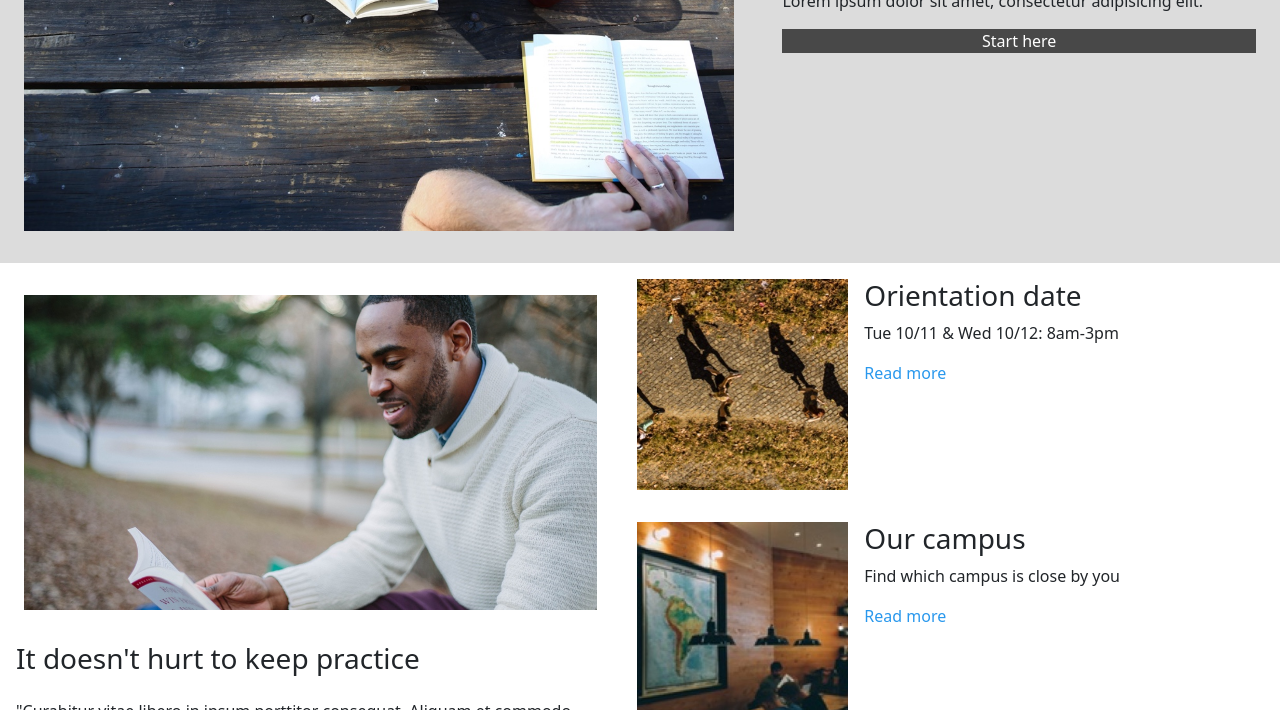
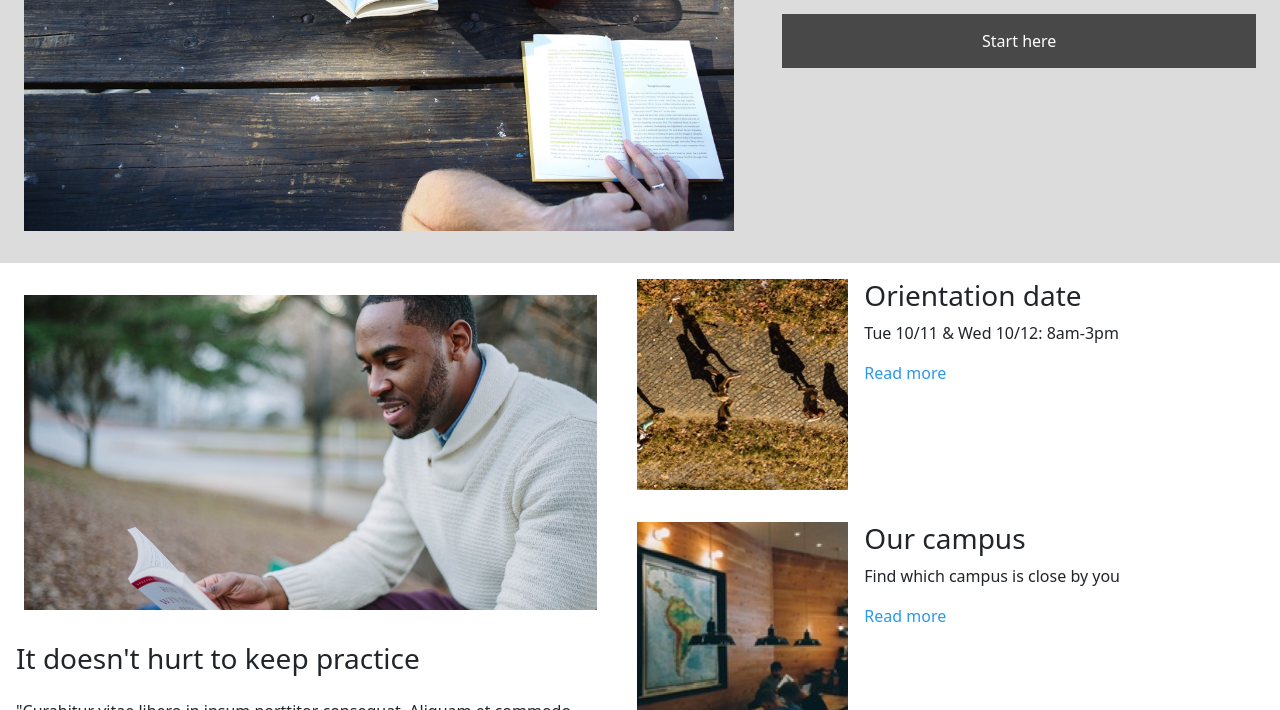
Before and after one commit to khaopatChp/khaopatChp.github.io, a plain HTML site: page colmar-academy/index.html in a window 1280 px wide. Shown: the part 390-1100 px from the top of the page. Drawn offline with nearby package versions, Linux system fonts and the light colour scheme.

Commit message:
edit banner

```diff
--- a/colmar-academy/css/style.css
+++ b/colmar-academy/css/style.css
@@ -56,7 +56,7 @@ li {
 .ca-menubar li {
     padding-left: 16px;
 }
-
+/* Banner */
 .banner-container {
     display: flex;
     align-items: center;
@@ -77,6 +77,7 @@ li {
     border: none;
     color: white;
     padding: 0px 8px;
+    height: 54px;
 }
 
  a {
@@ -375,9 +376,3 @@ hr{
         padding: 16px;
     }
 }
-
-/* @media only screen and (max-width: 1024px) {
-    .normal-navbar {
-        display: none;
-    }
-} */
```
